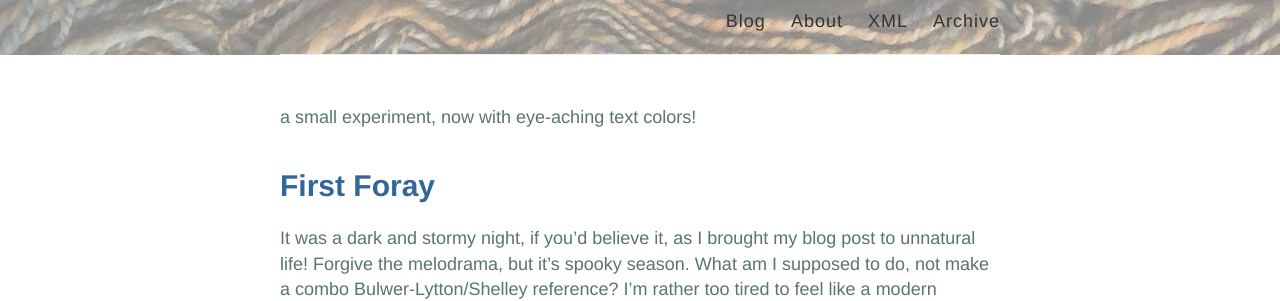
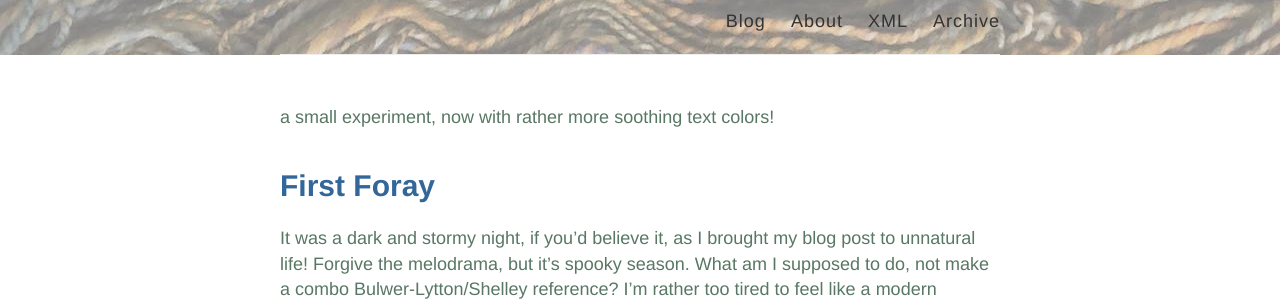
Before and after one commit to RoxanneFaure/RoxanneFaure.github.io, a Jekyll site: the page built from index.html, in a window 1280 px wide. Shown: the part 169-470 px from the top of the page. Built offline with Jekyll 4.4.1, drawn with Linux system fonts in a browser that asks for light colours.

Commit message:
Update index.html

```diff
--- a/index.html
+++ b/index.html
@@ -5,7 +5,7 @@
 
 <div>
   <div>
-    <p>a small experiment, now with eye-aching text colors!</p>
+    <p>a small experiment, now with rather more soothing text colors!</p>
   </div>
   <div class="posts">
   {% for post in site.posts %}
```
